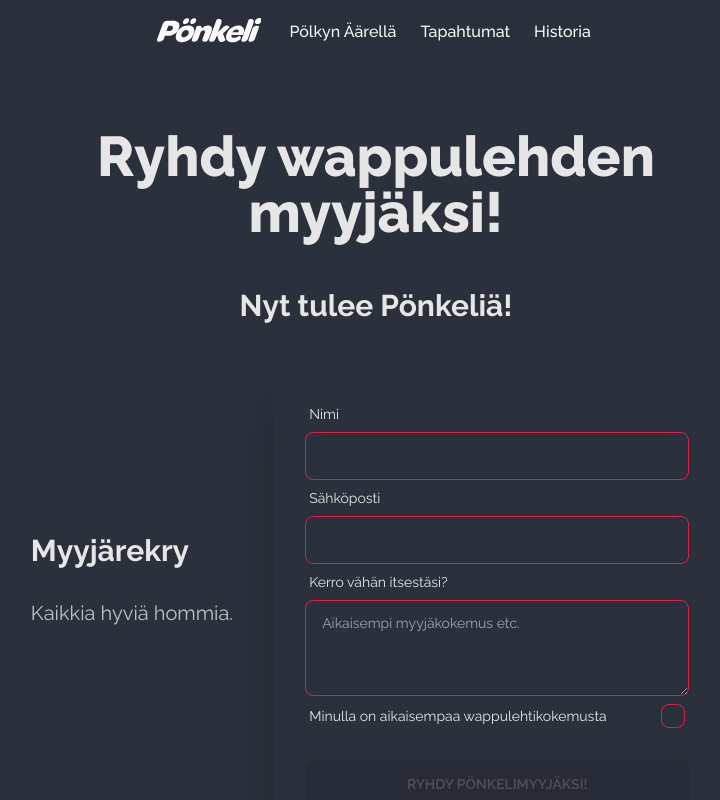
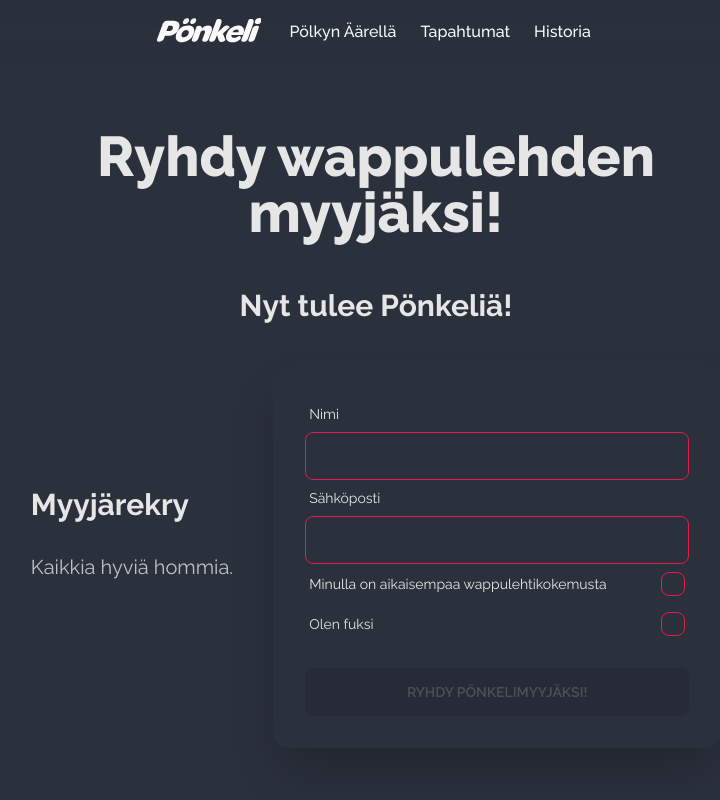
Before and after one commit to kolmeseiska/next-wappulehti, a Next.js app: page /myyjarekry in a window 1280 px wide. Shown: the top 800 px of the page, without its empty margins (264-984 px from the left). Built offline with nearby package versions, Linux system fonts and the light colour scheme.

Commit message:
Replace seller description field with isFuksi

```diff
--- a/components/SellerForm.tsx
+++ b/components/SellerForm.tsx
@@ -4,7 +4,6 @@ import { yupResolver } from '@hookform/resolvers/yup'
 import { Seller, sellerSchema } from '../src/seller'
 import FormCheckbox from './FormCheckbox'
 import FormInput from './FormInput'
-import FormTextarea from './FormTextarea'
 import LoadingIcon from './LoadingIcon'
 
 const upload = async (seller:Seller) => {
@@ -25,8 +24,8 @@ const upload = async (seller:Seller) => {
 const defaultValues: Seller = {
   name: '',
   email: '',
-  description: '',
-  isExperience: false
+  isExperience: false,
+  isFuksi: false
 }
 
 const SellerForm = () => {
@@ -56,16 +55,15 @@ const SellerForm = () => {
         register={register}
         errors={errors}
       />
-      <FormTextarea<Seller>
-        name='description'
-        label='Kerro vähän itsestäsi?'
-        register={register}
-        errors={errors}
-        placeholder='Aikaisempi myyjäkokemus etc.'
-      />
       <FormCheckbox<Seller>
         name='isExperience'
         label='Minulla on aikaisempaa wappulehtikokemusta'
+        register={register}
+        errors={errors}
+      />
+      <FormCheckbox<Seller>
+        name='isFuksi'
+        label='Olen fuksi'
         register={register}
         errors={errors}
       />
--- a/pages/api/sellers.ts
+++ b/pages/api/sellers.ts
@@ -25,8 +25,8 @@ export default async function handler(
       new Date(),
       data.email,
       data.email,
-      data.description,
-      data.isExperience
+      data.isExperience,
+      data.isFuksi,
     ]
 
     const sheet = await appendSheet(columns, configSheets)
--- a/src/seller.tsx
+++ b/src/seller.tsx
@@ -3,8 +3,8 @@ import yup from './validators'
 export const sellerSchema = yup.object({
   name: yup.string().label('Nimi').defined().required().max(320),
   email: yup.string().label('Sähköposti').defined().required().max(320),
-  description: yup.string().label('Lisätietoja').defined().required().max(2000),
-  isExperience: yup.boolean().label('Aikaisempi wappulehtikokemus').defined().required()
+  isExperience: yup.boolean().label('Aikaisempi wappulehtikokemus').defined().required(),
+  isFuksi: yup.boolean().label('Olen fuksi').defined().required()
 })
 
 export type Seller = yup.InferType<typeof sellerSchema>
```
